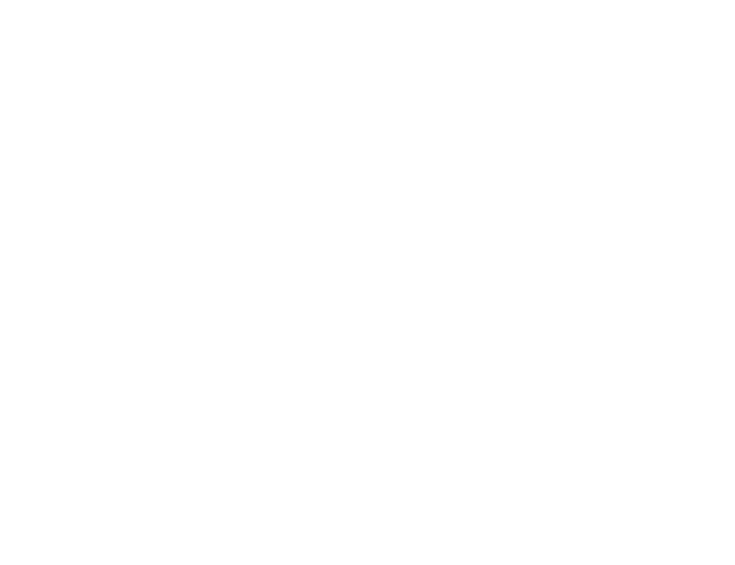
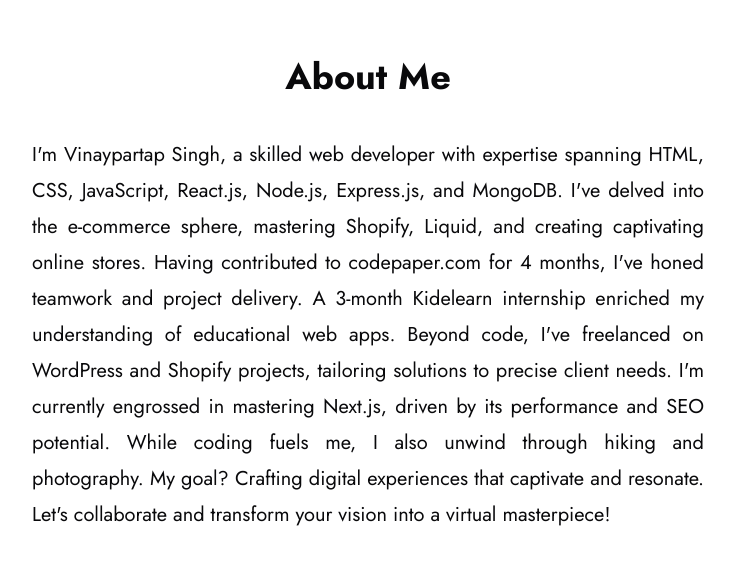
Before and after one commit to developervinay1/Personal-Portfolio, a Next.js app: page / in a window 1280 px wide. Shown: the part 943-1508 px from the top of the page, without its empty margins (272-1007 px from the left). Before the commit the page ends 800 px from the top, so only its background shows below. Built offline with nearby package versions, Linux system fonts and the light colour scheme.

Commit message:
About Section Completed

```diff
--- a/src/app/layout.js
+++ b/src/app/layout.js
@@ -11,7 +11,7 @@
 
 export default function RootLayout({ children }) {
   return (
-    <html lang="en">
+    <html lang="en" className="scroll-smooth">
       <body className={jost.className}>
         <ThemeProvider attribute="class" defaultTheme="system" enableSystem>
           <div className="z-[-1] bg-red-200 dark:bg-red-900 absolute top-[6rem] dark:top-[24rem] right-[4rem] h-[14.25rem] w-[14.25rem] rounded-full blur-[10rem] sm:w-[68.75rem]"></div>
--- a/src/components/usercomponent/AboutSection.js
+++ b/src/components/usercomponent/AboutSection.js
@@ -2,8 +2,24 @@
 
 export default function AboutSection() {
   return (
-    <div id="about">
-      <h1>About Me</h1>
+    <div className="py-10 min-h-[100vh] mt-60" id="about">
+      <h2 className="text-4xl text-center font-bold dark:text-white">
+        About Me
+      </h2>
+      <p className="max-w-2xl m-auto mt-10 text-xl leading-9 text-justify">
+        I'm Vinaypartap Singh, a skilled web developer with expertise spanning
+        HTML, CSS, JavaScript, React.js, Node.js, Express.js, and MongoDB. I've
+        delved into the e-commerce sphere, mastering Shopify, Liquid, and
+        creating captivating online stores. Having contributed to codepaper.com
+        for 4 months, I've honed teamwork and project delivery. A 3-month
+        Kidelearn internship enriched my understanding of educational web apps.
+        Beyond code, I've freelanced on WordPress and Shopify projects,
+        tailoring solutions to precise client needs. I'm currently engrossed in
+        mastering Next.js, driven by its performance and SEO potential. While
+        coding fuels me, I also unwind through hiking and photography. My goal?
+        Crafting digital experiences that captivate and resonate. Let's
+        collaborate and transform your vision into a virtual masterpiece!
+      </p>
     </div>
   );
 }
--- a/src/components/usercomponent/IntroSection.js
+++ b/src/components/usercomponent/IntroSection.js
@@ -32,7 +32,7 @@
     },
   ];
   return (
-    <div className="flex justify-center flex-col items-center mt-40 min-h-[58vh]">
+    <div className="flex justify-center flex-col items-center mt-40 min-h-[70vh]">
       <HeroImage />
       <h2 className="text-black text-4xl text-center max-w-2xl leading-normal mt-10 dark:text-white">
         <span className="font-bold">Hi, I am Vinay</span>. I'm a{" "}
```
Also changed, not shown: src/app/globals.css (line endings or trailing spaces).
